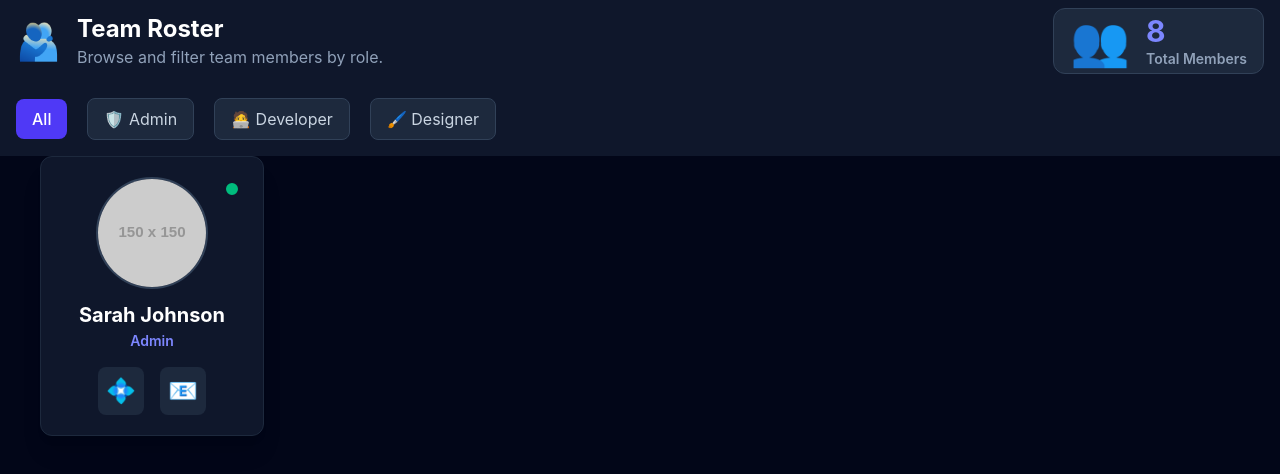
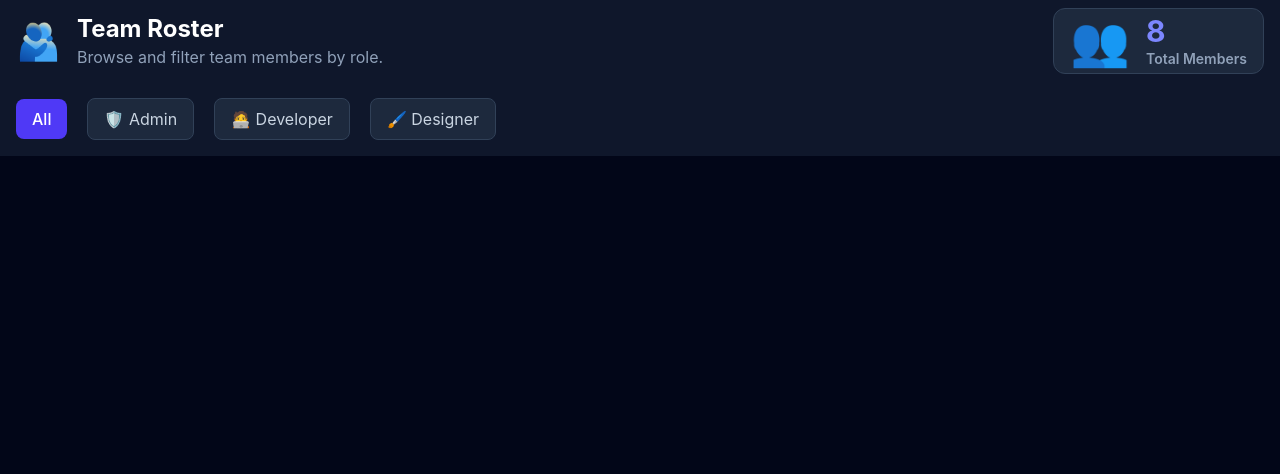
Before and after one commit to Sarfarosh-0/Web_Development, a React (Vite) app in the folder REACT_JS/01_React_App/: page / in a window 1280 px wide. Shown: the top 474 px of the page. Built offline with nearby package versions, Linux system fonts and the light colour scheme.

Commit message:
UserGrid for Team Roster

```diff
--- a/REACT_JS/01_React_App/src/05_User_Role_Filter/App.jsx
+++ b/REACT_JS/01_React_App/src/05_User_Role_Filter/App.jsx
@@ -1,15 +1,13 @@
-import UserCard from "./Components/UserCard";
 import Header from "./Components/Header";
 import Navbar from "./Components/Navbar";
+import UserGrid from "./Components/UserGrid";
 
 function App() {
     return (
         <div className="min-h-screen bg-slate-950 text-slate-100 ">
             <Header totalProduct={8} />
             <Navbar />
-            <div className="px-10">
-                <UserCard />
-            </div>
+            <UserGrid />
         </div>
     );
 }
--- /dev/null
+++ b/REACT_JS/01_React_App/src/05_User_Role_Filter/Components/UserGrid.jsx
@@ -0,0 +1,10 @@
+import UserCard from "./UserCard";
+
+function UserGrid() {
+    return (
+        <main className="grid grid-cols-1 sm:grid-cols-2 md:grid-cols-3 lg:grid-cols-4 gap-6 justify-items-center p-10">
+        </main>
+    );
+}
+
+export default UserGrid;
```
